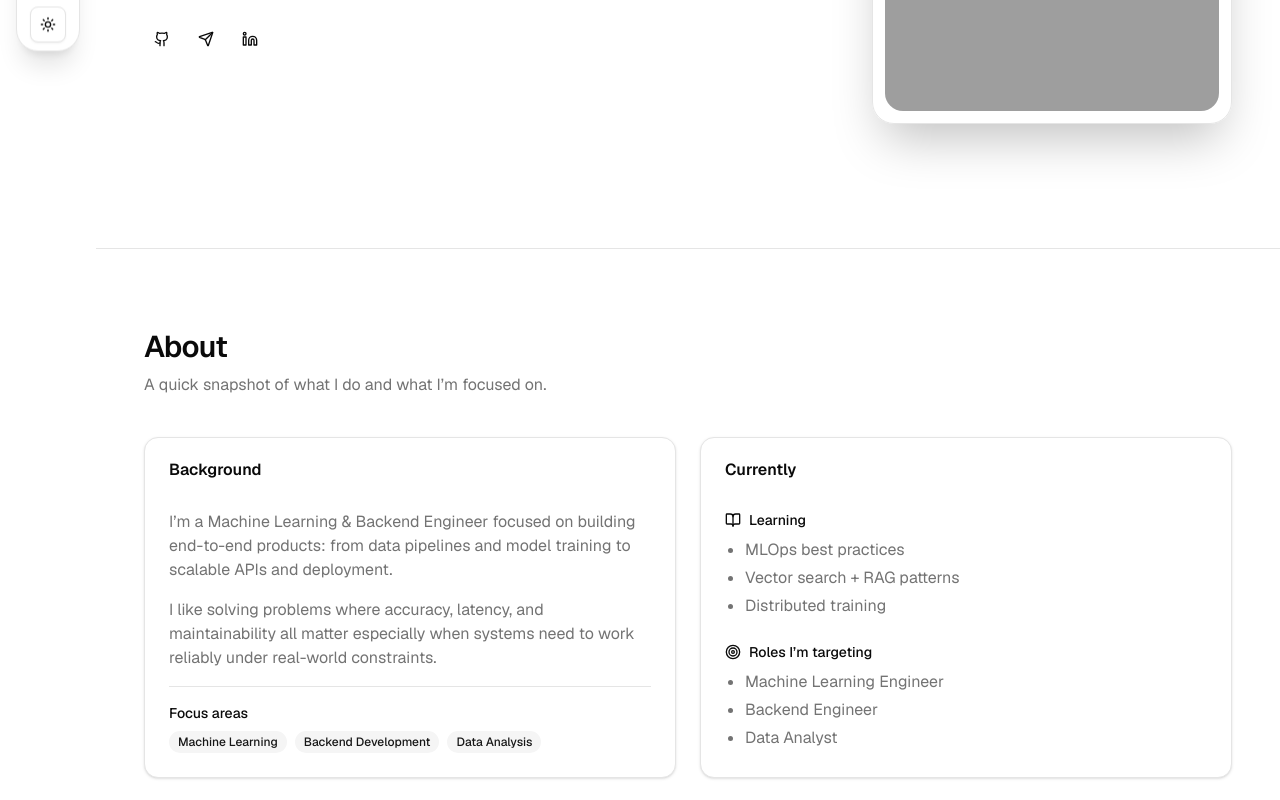
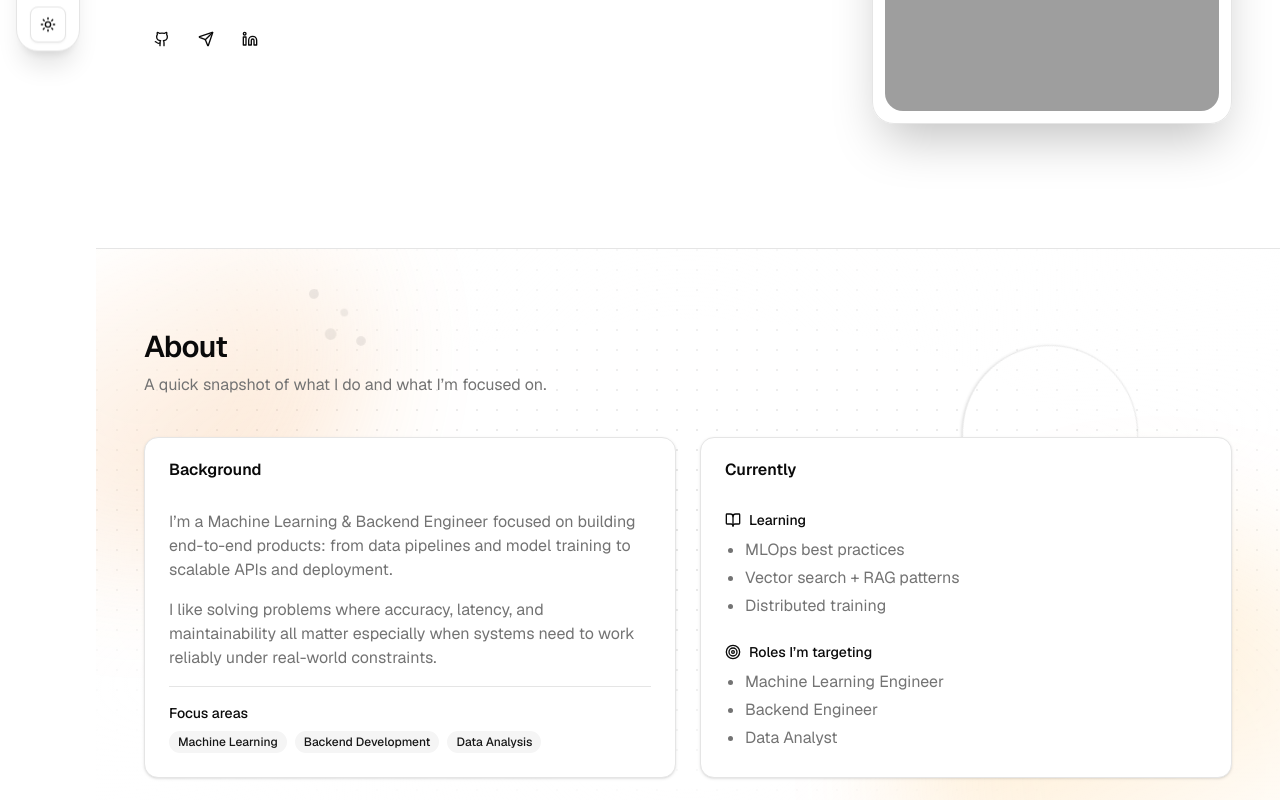
Before and after one commit to KeneanDita/Portfolio, a Next.js app: page / in a window 1280 px wide. Shown: the part 520-1320 px from the top of the page. Built offline with nearby package versions, Linux system fonts and the light colour scheme; grey boxes are pictures that could not be loaded; a web font is replaced by a local one.

Commit message:
feat: enhance SectionShell with BackgroundDecor for improved visual consistency

```diff
--- a/src/components/section-shell.tsx
+++ b/src/components/section-shell.tsx
@@ -1,6 +1,16 @@
 import * as React from "react";
 
 import { cn } from "@/lib/utils";
+import { BackgroundDecor, type BackgroundDecorVariant } from "@/components/background-decor";
+
+function variantForSection(id: string): BackgroundDecorVariant {
+  // Small variation per section to avoid visual repetition while keeping a consistent vibe.
+  if (id === "about") return "warm";
+  if (id === "skills") return "cool";
+  if (id === "projects") return "mixed";
+  if (id === "contact") return "warm";
+  return "neutral";
+}
 
 export function SectionShell({
   id,
@@ -16,8 +26,17 @@ export function SectionShell({
   className?: string;
 }) {
   return (
-    <section id={id} className={cn("scroll-mt-24 py-16 sm:py-20", className)}>
-      <div className="mx-auto max-w-6xl px-4 sm:px-6 lg:px-8">
+    <section
+      id={id}
+      className={cn(
+        "scroll-mt-24 relative overflow-hidden py-16 sm:py-20",
+        "border-b border-border/60 last:border-b-0",
+        className,
+      )}
+    >
+      <BackgroundDecor variant={variantForSection(id)} />
+
+      <div className="relative z-10 mx-auto max-w-6xl px-4 sm:px-6 lg:px-8">
         <div className="mb-10">
           <h2 className="text-2xl font-semibold tracking-tight sm:text-3xl">{title}</h2>
           {description ? (
```
